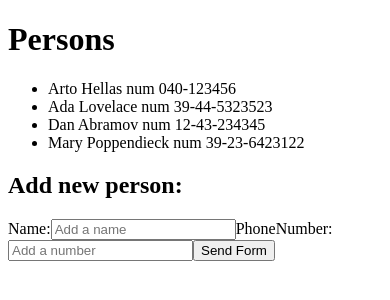
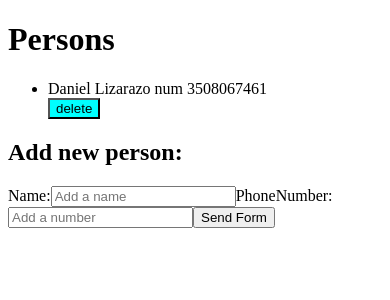
Before and after one commit to daniellizarazoo/fullstackopen, a React (Vite) app: page / in a window 390 px wide. Shown: the top 300 px of the page. Built offline with nearby package versions, Linux system fonts and the light colour scheme; data requests are answered from the project's data file.

Commit message:
phonebook casi terminado

```diff
--- a/db.json
+++ b/db.json
@@ -1,24 +1,9 @@
 {
-    "persons": [
-      {
-        "name": "Arto Hellas",
-        "number": "040-123456",
-        "id": 1
-      },
-      {
-        "name": "Ada Lovelace",
-        "number": "39-44-5323523",
-        "id": 2
-      },
-      {
-        "name": "Dan Abramov",
-        "number": "12-43-234345",
-        "id": 3
-      },
-      {
-        "name": "Mary Poppendieck",
-        "number": "39-23-6423122",
-        "id": 4
-      }
-    ]
-  }
+  "persons": [
+    {
+      "id": "1",
+      "name": "Daniel Lizarazo",
+      "number": "3508067461"
+    }
+  ]
+}
--- a/src/App.jsx
+++ b/src/App.jsx
@@ -5,6 +5,7 @@ import Button from "./components/Buttons"
 import Input from './components/Input'
 import Form from "./components/Form"
 import axios from 'axios'
+import phonebook from "./services/phonebook"
 
 const App = () => {
   const [notes,setNotes] = useState([])
@@ -12,12 +13,10 @@ const App = () => {
   const [newPhone,setNewPhone] = useState('')
 
   useEffect(()=>{
-    axios
-      .get('http://localhost:3001/persons')
-      .then(response=>{
-        setNotes(response.data)
-      })
-  },[])
+  phonebook
+    .getAll()
+    .then(r=>setNotes(r))
+    .catch(e=>console.log(e))},[])
 
   const handleShowAll = () => setShowAll(!showAll)
 
@@ -27,16 +26,40 @@ const App = () => {
 
   const handleAddingNewPhones = (event) => {
     event.preventDefault()
-    const exists = notes.find(data=>data.name===newNote)?
-    alert('Name already exists within the list') : setNotes(notes.concat({'name':newNote,'id':notes.length+1,'number':newPhone}))
+    const data= notes.find(data=>data.name===newNote)
+    data?
+    nameAlreadyExists(data) : setNotes(notes.concat({'name':newNote,'id':+notes.length+1,'number':newPhone}))
+    // phonebook.addNewPhone({'id':+notes.length+1,'name':newNote,'number':newPhone})
     setNewNote('')
     setNewPhone('')
+  }
+
+  const nameAlreadyExists = (data) => {
+    console.log('data', data)
+    if (window.confirm(data.name +' already exists in the list, wanna update it"s number?')){
+      const modifiedObject= {...data,number:newPhone}
+      console.log('modifiedObject', modifiedObject)
+      phonebook.updatePhone(data.id,modifiedObject)
+    }
+  }
+
+  const deletePhone = (id) => {
+    const found = notes.find((note) => note.id==id)
+    if (window.confirm("Do you really want to delete "+ found.name)) {
+      phonebook.deletePhone(id)
+        .then(() => {
+          phonebook.getAll()
+            .then((updatedNotes) => setNotes(updatedNotes))
+            .catch((error) => console.log("Error updating notes after deleting phone:", error));
+        })
+        .catch((error) => console.log("Error deleting phone:", error));
+  }
   }
 
   return(
     <div>
       <Titles title='Persons'/>
-      <Note persons={notes}/>
+      <Note persons={notes} deletePhone={deletePhone}/>
       <Titles title='Add new person:' h={2}/>
       <Form
         labels={
--- a/src/components/Note.jsx
+++ b/src/components/Note.jsx
@@ -1,10 +1,16 @@
-const Note = ({persons}) => {
-    const note = persons.map(note=><li key={note.id}>{note.name} num {note.number}</li>)
-    return(
-        <ul>
-            {note}
-        </ul>
-    )
-}
+import React from "react";
+import { Fragment } from "react";
+const Note = ({ persons, deletePhone}) => {
+    const note = persons.map((note) => {
+        return (
+        <Fragment key={note.id}>
+            <li>{note.name} num {note.number}</li>
+            <button onClick={()=>deletePhone(note.id)} style={{backgroundColor:'cyan'}}>delete</button>
+        </Fragment>
+        );
+    });
 
-export default Note
+    return <ul>{note}</ul>;
+};
+
+export default Note;
--- /dev/null
+++ b/src/services/phonebook.jsx
@@ -0,0 +1,48 @@
+import axios from 'axios';
+const baseUrl= 'http://localhost:3001/persons'
+
+const getAll = async () => {
+    try{
+        const request = await axios.get(baseUrl)
+        return request.data
+    }
+    catch(error){
+        console.log('Fail: ', error.message)
+        throw error
+    }
+}
+
+const addNewPhone = async (newObject) => {
+    try{
+        const request = await axios.post(baseUrl,newObject)
+        return request.data
+    }
+    catch(error){
+        console.log('Error.message: ', error.message)
+        throw error
+    }
+}
+
+const deletePhone = async (id) => {
+    try{
+        const urlModified = baseUrl+`/${id}`
+        const request = await axios.delete(urlModified)
+        console.log('la data ha sido eliminado')
+
+    }
+    catch(error){
+        throw error
+    }
+}
+
+const updatePhone = async (id,modifiedObject) =>{
+    try{
+        const urlModified = baseUrl+`/${id}`
+        await axios.put(url,modifiedObject)
+    }
+    catch(error){
+        throw error
+    }
+}
+
+export  default {getAll,addNewPhone,deletePhone,updatePhone}
```
